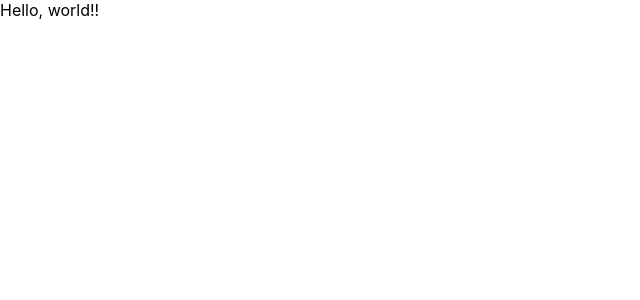
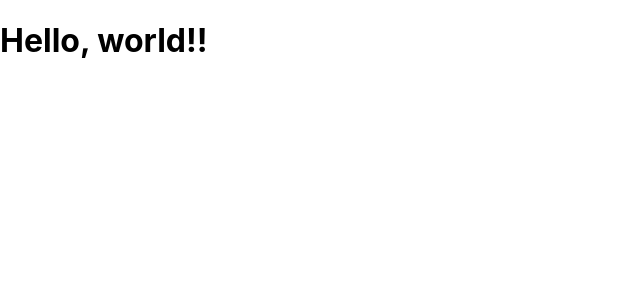
Before and after one commit to KimiSaki/udemy-react-redux-crud-application, a React (Create React App) app: page / in a window 1280 px wide. Shown: the top 300 px of the page, without its empty margins (0-640 px from the left). Built offline with nearby package versions, Linux system fonts and the light colour scheme.

Commit message:
change div to h1.

```diff
--- a/src/App.js
+++ b/src/App.js
@@ -1,10 +1,7 @@
 
 function App() {
   return (
-    <div>
-      <header>Hello, world!!
-      </header>
-    </div>
+    <h1>Hello, world!!</h1>
   );
 }
 
```
